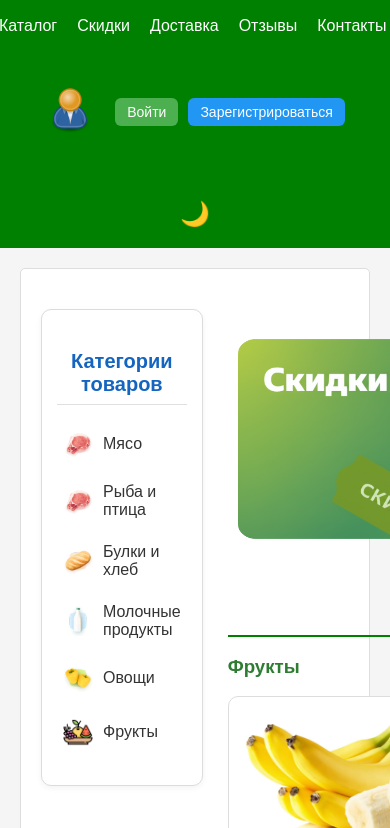
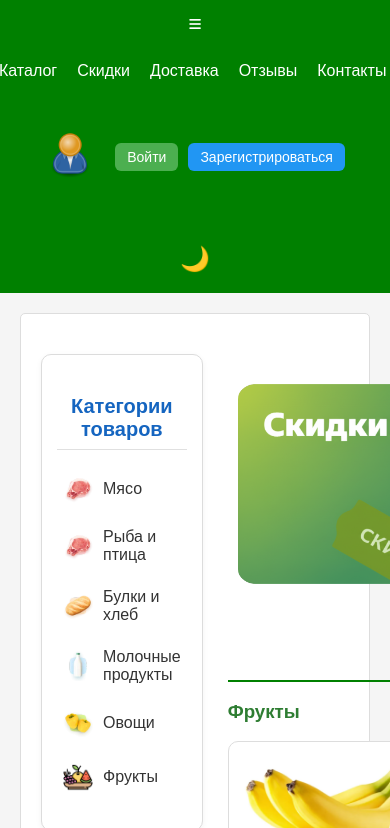
Before and after one commit to NurkhuzhayevaShinaray/dastarkhan-Katlog, a plain HTML site: page dastarkhan-Katlog-main (1)/dastarkhan-Katlog-main/index.html in a window 390 px wide. Shown: the part 129-957 px from the top of the page. Drawn offline with nearby package versions, Linux system fonts and the light colour scheme.

Commit message:
Enhance index.html with responsive design and menu
Added viewport meta tag and burger menu functionality.

```diff
--- a/dastarkhan-Katlog-main (1)/dastarkhan-Katlog-main/index.html
+++ b/dastarkhan-Katlog-main (1)/dastarkhan-Katlog-main/index.html
@@ -2,8 +2,8 @@
 <html lang="ru">
 <head>
   <meta charset="UTF-8">
+  <meta name="viewport" content="width=device-width, initial-scale=1.0">
   <title>Dastarkhan - Главная</title>
-
   <link rel="stylesheet" href="styleNurislam.css">
   <link rel="stylesheet" href="https://cdnjs.cloudflare.com/ajax/libs/font-awesome/6.4.0/css/all.min.css">
 </head>
@@ -14,7 +14,13 @@
         <img data-src="img/photo_5359674248727231556_m.jpg" alt="Логотип" class="lazy">
         <h1>Dastarkhan</h1>
       </div>
-      <nav>
+
+      <!-- Бургер меню -->
+      <button class="burger" aria-label="Меню">
+        <i class="fa fa-bars"></i>
+      </button>
+
+      <nav class="nav-links">
         <a href="index.html">Главная</a>
         <a href="catalog.html">Каталог</a>
         <a href="sales.html">Скидки</a>
@@ -23,6 +29,7 @@
         <a href="contacts.html">Контакты</a>
         <a href="questions.html">Вопросы</a>
       </nav>
+
       <div class="logo">
         <div class="user-panel">
           <span class="user-icon"><img data-src="imgMain/Emblem-person-blue.svg.png" alt="Логотип" width="50" height="70" class="lazy"></span>
@@ -30,6 +37,7 @@
           <a href="auth.html" class="btn-register">Зарегистрироваться</a>
         </div>
       </div>
+
       <div class="theme-toggle">
         <button id="theme-btn" aria-label="Toggle dark mode">🌙</button>
       </div>
@@ -140,6 +148,7 @@
                 </form>
               </div>
             </div>
+
             <div class="show-more">
               <a href="catalog.html" class="btn">Смотреть весь каталог</a>
             </div>
@@ -210,5 +219,14 @@
 
   <script src="https://code.jquery.com/jquery-3.6.0.min.js"></script>
   <script src="Nurislam.js"></script>
+
+  <script>
+    // Бургер меню
+    const burger = document.querySelector('.burger');
+    const nav = document.querySelector('.nav-links');
+    burger.addEventListener('click', () => {
+      nav.classList.toggle('active');
+    });
+  </script>
 </body>
 </html>
```
